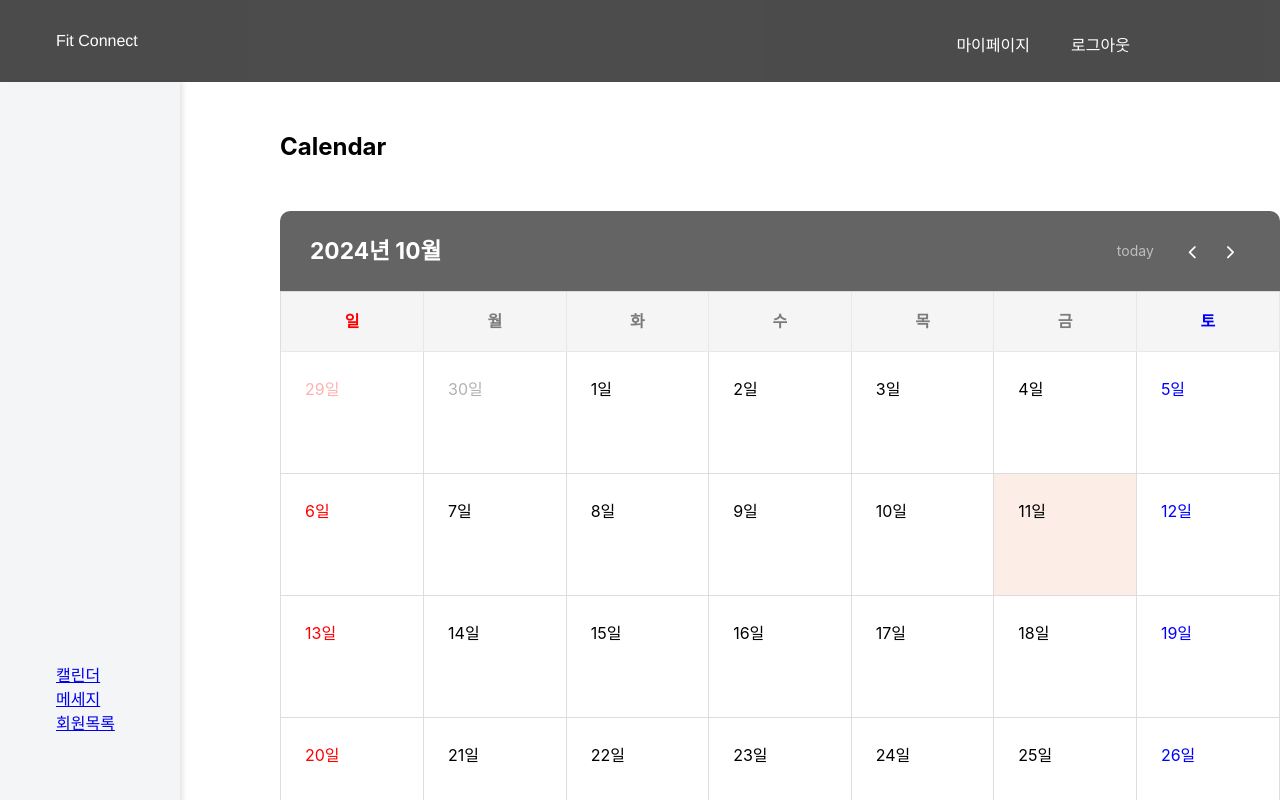
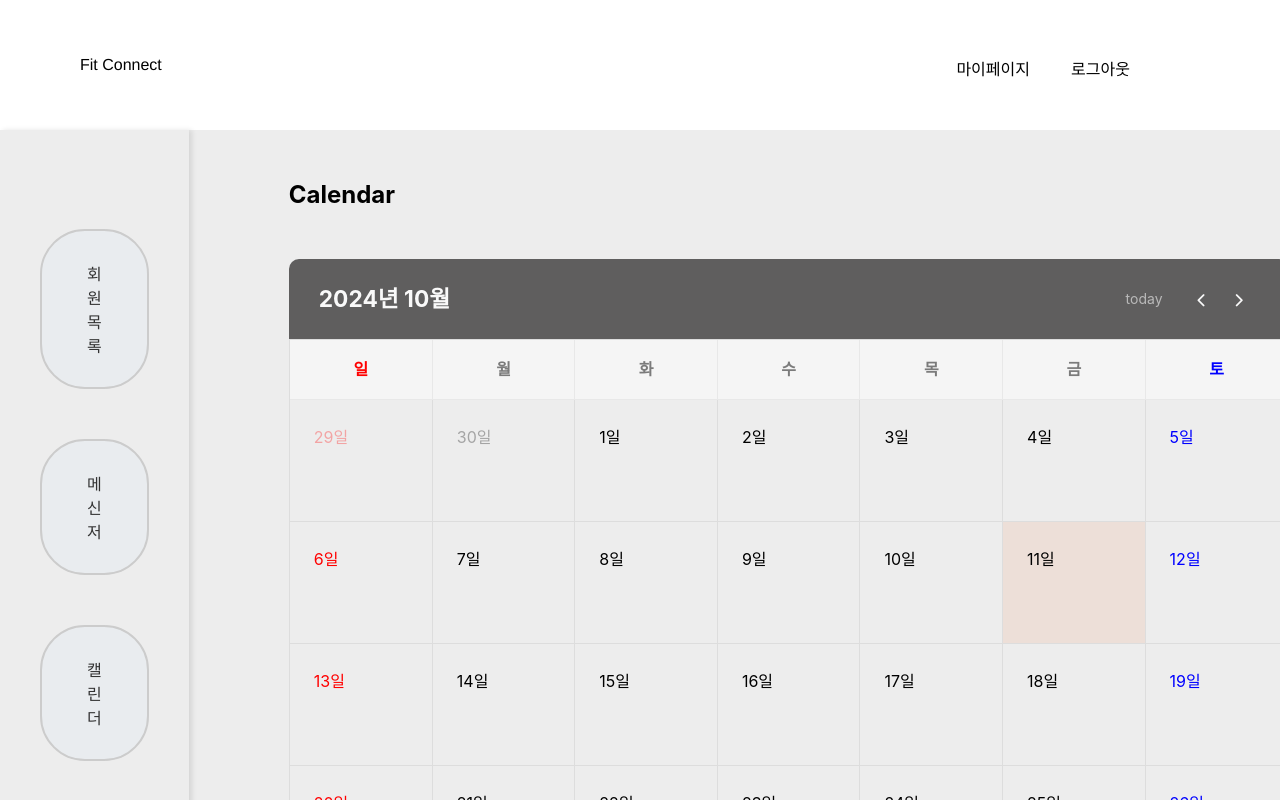
Before and after one commit to udong124/acorn_2024summer_team_project, a React (Create React App) app in the folder FrontEnd/fitconnect/: page /calendar in a window 1280 px wide. Shown: the top 800 px of the page. Built offline with nearby package versions, Linux system fonts and the light colour scheme.

Commit message:
navsidecolorchange

```diff
--- a/FrontEnd/fitconnect/package.json
+++ b/FrontEnd/fitconnect/package.json
@@ -17,7 +17,7 @@
     "react-bootstrap": "^2.10.4",
     "react-dom": "^18.3.1",
     "react-router": "^6.26.1",
-    "react-router-dom": "^6.26.1",
+    "react-router-dom": "^6.26.2",
     "react-scripts": "5.0.1",
     "styled-components": "^6.1.13",
     "web-vitals": "^2.1.4"
--- a/FrontEnd/fitconnect/src/App.css
+++ b/FrontEnd/fitconnect/src/App.css
@@ -9,6 +9,7 @@
 .content-area {
   display: flex;
   flex: 1;
+  background-color: rgba(185, 185, 185, 0.26);
 }
 
 .maincontent {
--- a/FrontEnd/fitconnect/src/App.js
+++ b/FrontEnd/fitconnect/src/App.js
@@ -2,7 +2,6 @@ import { useOutlet } from 'react-router';
 import './App.css'
 import Navbar from './layout/Navbar';
 import Sidebar from './layout/Sidebar';
-import Footer from './layout/Footer';
 
 
 
@@ -16,7 +15,7 @@ function App() {
     <>
       <Navbar/>
       <div className='content-area'>
-        <Sidebar/>
+       <Sidebar/>
         <div className='maincontent'>{currentOutlet}</div>
       </div>
     </>
--- a/FrontEnd/fitconnect/src/layout/Sidebar.js
+++ b/FrontEnd/fitconnect/src/layout/Sidebar.js
@@ -1,17 +1,24 @@
 import React from 'react';
 import './css/Sidebar.css'
 import { NavLink } from 'react-router-dom';
+import { Col, Container, Nav } from 'react-bootstrap';
 
 
 function Sidebar() {
     return (
-        <div className='sidebar'>
-            <ul>
-                <li><NavLink to="/calendar">캘린더</NavLink></li>
-                <li><NavLink to="/message">메세지</NavLink></li>
-                <li><NavLink to="/members">회원목록</NavLink></li>
-            </ul>
-        </div>
+        <Container className='sidebar'>
+            <Nav className='nav'>
+                <Col>
+                    <Nav.Link as={NavLink} to="/members">회원목록</Nav.Link>
+                </Col>
+                <Col>
+                    <Nav.Link as={NavLink} to='/message'>메신저</Nav.Link>
+                </Col>
+                <Col>
+                    <Nav.Link as={NavLink} to='/calendar'>캘린더</Nav.Link>
+                </Col>
+            </Nav>
+        </Container>
     );
 }
 
--- a/FrontEnd/fitconnect/src/layout/css/Navbar.css
+++ b/FrontEnd/fitconnect/src/layout/css/Navbar.css
@@ -5,10 +5,9 @@
     display: flex;
     justify-content: space-between;
     align-items: center;
-    background-color: rgb(0, 0, 0);
-    color: white;
-    padding: 16px;
-    opacity: 0.7;
+    background-color: white;
+    color: black;
+    padding: 40px;
 }
 
 .navbar li.mypage{
@@ -27,7 +26,7 @@
 }
 
 .navbar a{
-    color:white;
+    color:black;
     text-decoration: none;
 }
 
--- a/FrontEnd/fitconnect/src/layout/css/Sidebar.css
+++ b/FrontEnd/fitconnect/src/layout/css/Sidebar.css
@@ -1,8 +1,7 @@
-/* src/pages/Sidebar.css */
+/* src/layout/Sidebar.css */
 
   .sidebar{
-    background-color: #f4f5f7;
-    padding: 16px;
+    padding: 40px;
     width: 180px;
     height: 150vh;
     box-shadow:3px 0 5px rgba(0, 0, 0, 0.1);
@@ -11,13 +10,28 @@
     display: flex;
   }
 
-  .sidebar ul {
-    list-style: none;
-    padding: 5;
-    color: black;
-  }
+.nav {
+  display: flex;
+  flex-direction: column;
+  padding-bottom: 500px;
+}
 
+.nav .col {
+  margin-bottom: 50px; /* 각 링크 사이에 간격 추가 */
+}
 
-  sidebar a:hover{
-    background-color: #ddd;
-  }
+.nav .col a {
+  display: block; /* 사각형 형태를 위한 block 설정 */
+  padding: 30px 45px; /* 여백 설정 */
+  border: 2px solid #ccc; /* 테두리 추가 */
+  border-radius: 45px; /* 모서리 둥글게 설정 */
+  background-color: #e9ecef; /* 배경색 */
+  text-align: center; /* 텍스트 가운데 정렬 */
+  text-decoration: none; /* 링크 밑줄 제거 */
+  color: #333; /* 텍스트 색 */
+  transition: background-color 0.3s ease; /* 호버 시 애니메이션 */
+}
+
+.nav .col a:hover {
+  background-color: #ccc; /* 호버 시 배경색 변경 */
+}
--- a/FrontEnd/fitconnect/src/pages/Mypage.js
+++ b/FrontEnd/fitconnect/src/pages/Mypage.js
@@ -1,7 +1,7 @@
 import React, { useEffect, useRef, useState } from 'react';
 import axios from 'axios';
 import './css/Mypage.css';
-import { Card } from 'react-bootstrap';
+import { Col, Container, Row } from 'react-bootstrap';
 
 const MyPage = () => {
   const [trainerInfo, setTrainerInfo] = useState({
@@ -38,21 +38,15 @@ const MyPage = () => {
   // };
 
   return (
-    <div>
-      <h1>Mypage</h1>
-      <Card style={{ width: '18rem'}} className='myPageLeft'>
-        <Card.Header></Card.Header>
-        <Card.Body>
-          <div className='myPage_left'>
+      <Container>
+       <h1>Mypage</h1>
+       <Row>
+          <Col className='leftside'>
             <p><img src="{trainerInfo.profile_image_url}" alt="" /></p>
               <p>이름: {trainerInfo.name}</p>
               <p>자기소개: {trainerInfo.trainer_intro}</p>
-          </div>
-        </Card.Body>
-       </Card>
-       <Card>
-        <Card.Body>
-          <div className='myPageRight'>
+          </Col>
+          <Col className='rightside'>
               <p>고유 인식번호: {trainerInfo.trainer_num}</p>
               <p>아이디: {trainerInfo.user_id}</p>
               <p>이메일: {trainerInfo.email}</p>
@@ -61,11 +55,9 @@ const MyPage = () => {
               <p>트레이너 SNS: {trainerInfo.trainer_insta}</p>
 
               <p>헬스장이름: {trainerInfo.gym_name}</p>
-              <p>헬스장위치: {trainerInfo.gym_link}</p>
-
-            </div>
-          </Card.Body>
-       </Card>
+              <p>헬스장위치: {trainerInfo.gym_link}dd</p>
+            </Col>
+          </Row>
 
       {/* {trainerInfo.profile_image_url && (
         <img
@@ -84,7 +76,7 @@ const MyPage = () => {
           ref={imgRef}
         />
       </form> */}
-    </div>
+      </Container>
   );
 };
 
--- a/FrontEnd/fitconnect/src/pages/Sidebar.js
+++ b/FrontEnd/fitconnect/src/pages/Sidebar.js
@@ -7,10 +7,11 @@ function Sidebar() {
     return (
         <div className='sidebar'>
             <ul>
-                <li><NavLink to="/calendar">캘린더</NavLink></li>
+                <li><NavLink to="/calendar" >캘린더</NavLink></li>
                 <li><NavLink to="/message">메세지</NavLink></li>
                 <li><NavLink to="/members">회원목록</NavLink></li>
             </ul>
+
         </div>
     );
 }
--- a/FrontEnd/fitconnect/src/pages/css/Sidebar.css
+++ b/FrontEnd/fitconnect/src/pages/css/Sidebar.css
@@ -5,7 +5,6 @@
     padding: 16px;
     width: 180px;
     height: 150vh;
-    box-shadow:3px 0 5px rgba(0, 0, 0, 0.1);
     align-items: center;
     position: sticy;
     display: flex;
```
Also changed, not shown: 1 other file (tests, documents, lock files or other folders).
